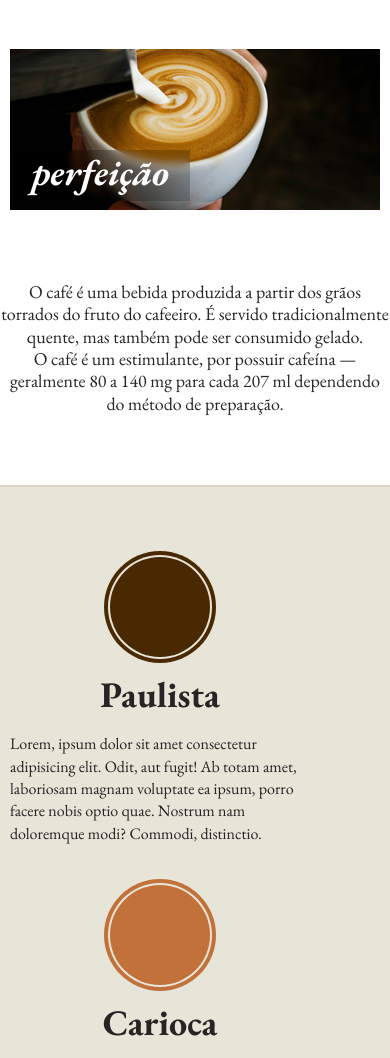
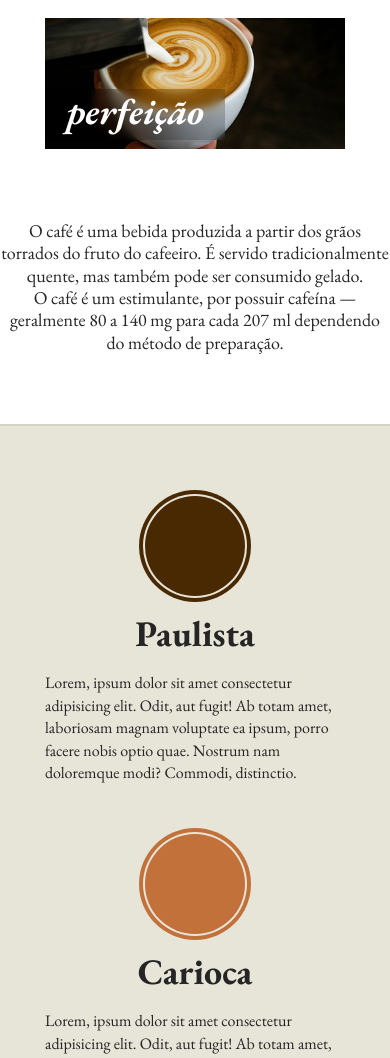
Before and after one commit to nestto/brafecss, a plain HTML site: page index.html in a window 390 px wide. Shown: the part 711-1769 px from the top of the page. Drawn offline with nearby package versions, Linux system fonts and the light colour scheme.

Commit message:
responsivo-puro

```diff
--- a/css/styles.css
+++ b/css/styles.css
@@ -363,7 +363,7 @@ h2.produtos-mineiro::before {
   }
 }
 
-@media (min-width: 740px) and (min-width: 980px) {
+@media (min-width: 740px) and (max-width: 980px) {
   .sobre-container {
     max-width: 720px;
   }
@@ -371,4 +371,33 @@ h2.produtos-mineiro::before {
   .sobre-item {
     width: 340px;
   }
+
+  .produtos-container {
+    max-width: 720px;
+  }
+
+  .produtos-item {
+    width: 220px;
+  }
 }
+
+@media (max-width: 739px) {
+  .sobre-container {
+    max-width: 300px;
+  }
+
+  .sobre-item {
+    width: 300px;
+    margin: 0 auto;
+  }
+
+  .produtos-container {
+    max-width: 300px;
+  }
+
+  .produtos-item {
+    width: 300px;
+    margin: 0 auto;
+    margin-bottom: 30px;
+  }
+}
```
